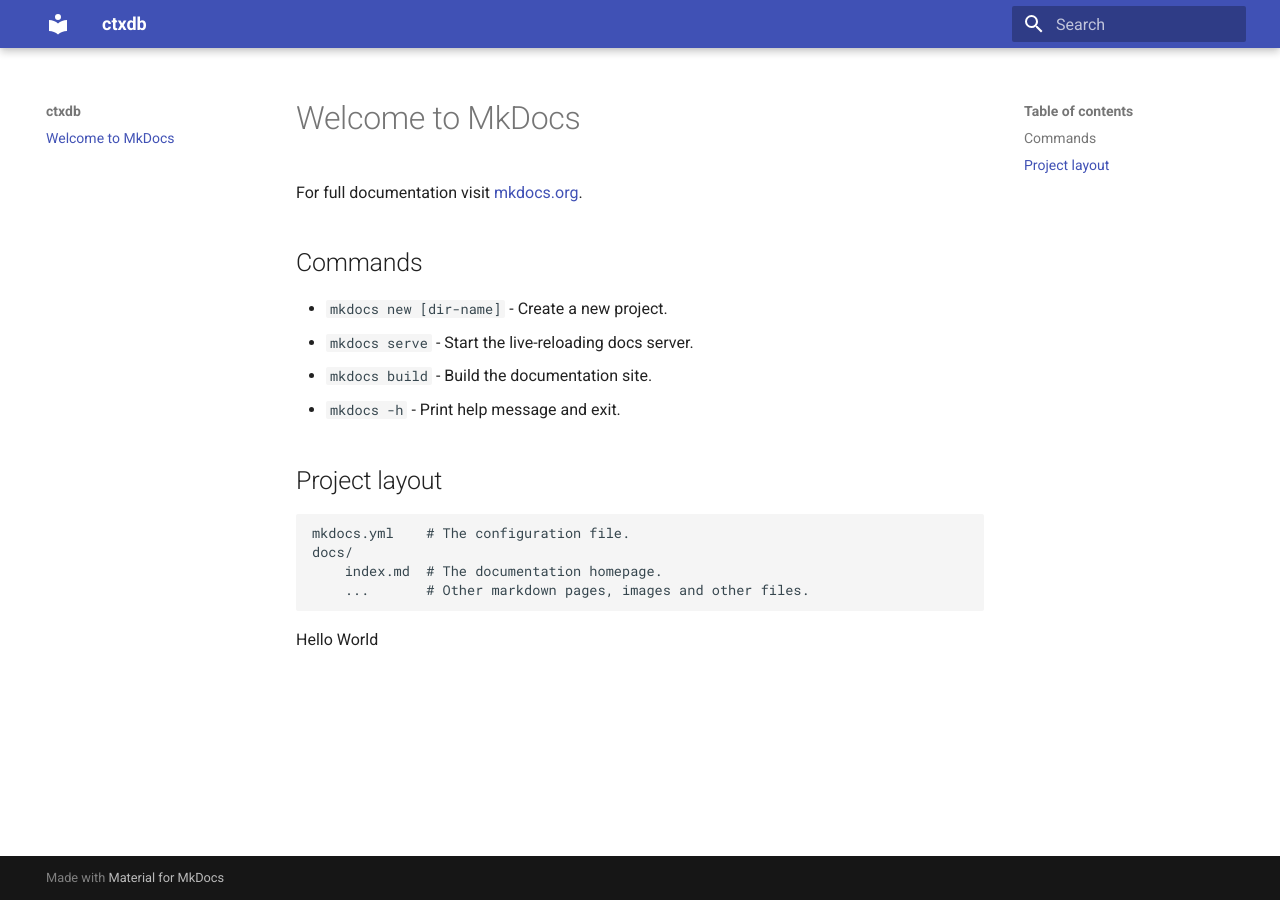
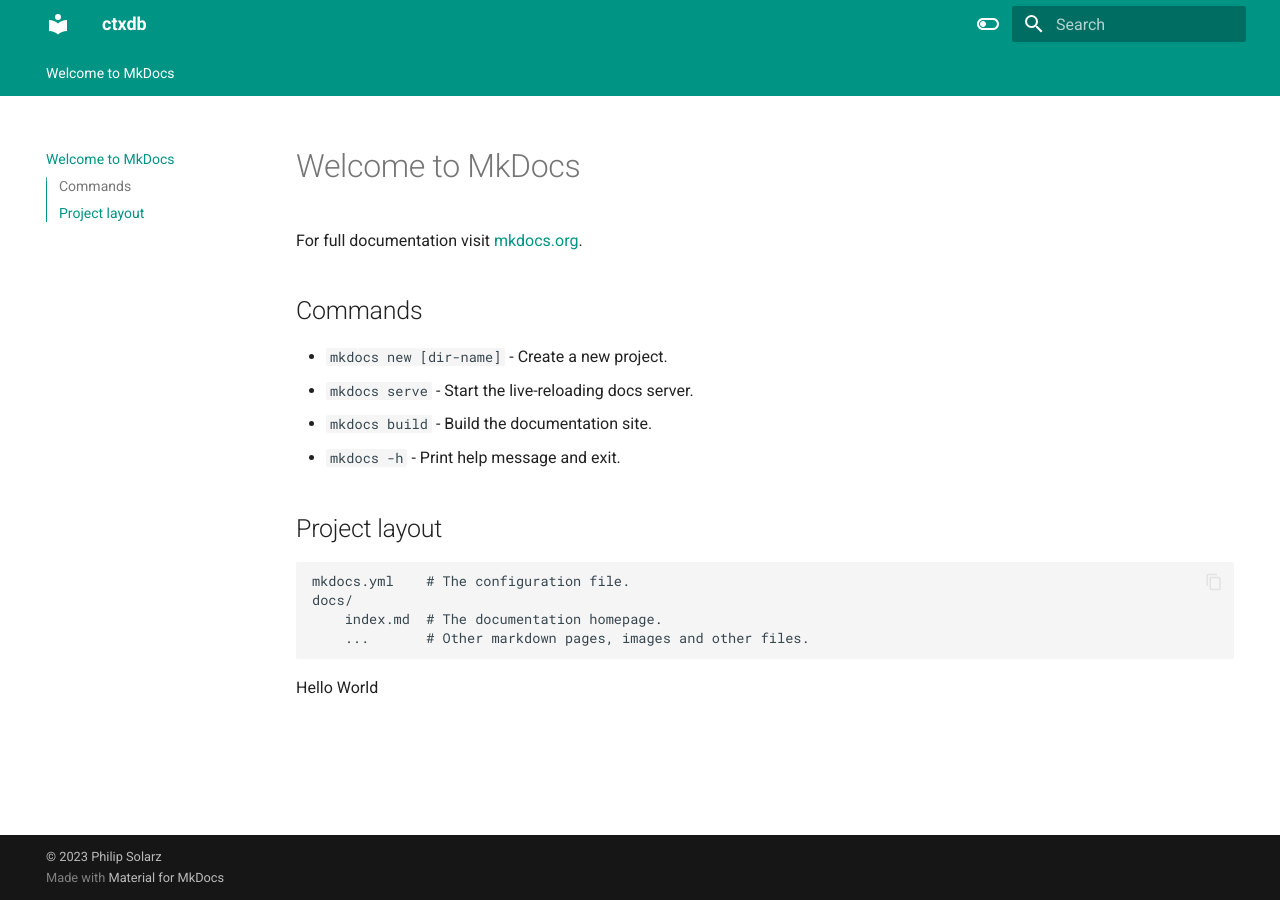
Before and after one commit to philipsolarz/ctxdb, an MkDocs documentation site: the page built from docs/index.md, in a window 1280 px wide. Built offline with MkDocs 1.6.1 and Material for MkDocs 9.7.7, drawn with Linux system fonts in a browser that asks for light colours.

Commit message:
docs stuff

```diff
--- a/mkdocs.yml
+++ b/mkdocs.yml
@@ -1,3 +1,42 @@
 site_name: ctxdb
 theme:
   name: material
+  features:
+    - navigation.tabs
+    - navigation.sections
+    - toc.integrate
+    - navigation.top
+    - search.suggest
+    - search.highlight
+    - content.tabs.link
+    - content.code.annotation
+    - content.code.copy
+  language: en
+  palette:
+    - scheme: default
+      toggle:
+        icon: material/toggle-switch-off-outline
+        name: Switch to dark mode
+      primary: teal
+      accent: purple
+    - scheme: slate
+      toggle:
+        icon: material/toggle-switch
+        name: Switch to light mode
+      primary: teal
+      accent: lime
+markdown_extensions:
+  - pymdownx.highlight:
+      anchor_linenums: true
+  - pymdownx.inlinehilite
+  - pymdownx.snippets
+  - admonition
+  - pymdownx.arithmatex:
+      generic: true
+  - footnotes
+  - pymdownx.details
+  - pymdownx.superfences
+  - pymdownx.mark
+  - attr_list
+copyright: |
+  &copy; 2023 <a href="https://github.com/philipsolarz"  target="_blank" rel="noopener">Philip Solarz</a>
```
